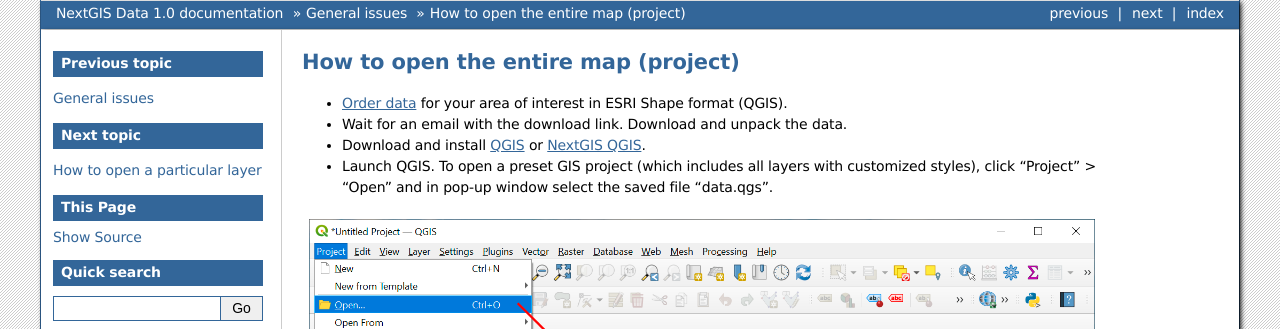
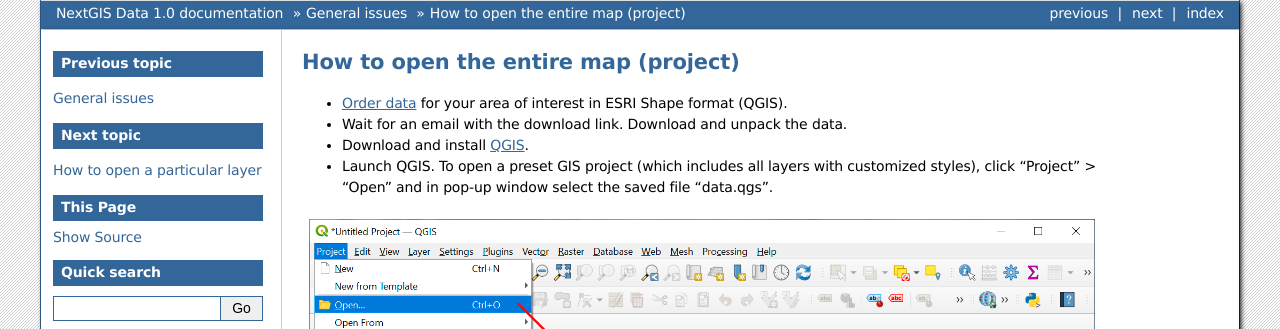
Before and after one commit to nextgis/docs_data, a Sphinx documentation site: the page built from source/open_map.rst, in a window 1280 px wide. Shown: the top 329 px of the page. Built offline with Sphinx 7.4.7, drawn with Linux system fonts in a browser that asks for light colours; formulas are drawn with MathJax 3; pages that are not in the unit, such as notebooks, are missing from menus.

Commit message:
Update open_map.rst
Remove NGQGIS

```diff
--- a/source/open_map.rst
+++ b/source/open_map.rst
@@ -5,7 +5,7 @@
 
 * `Order data <https://data.nextgis.com/en/>`_ for your area of interest in ESRI Shape format (QGIS).
 * Wait for an email with the download link. Download and unpack the data.
-* Download and install `QGIS <https://qgis.org/en/site/forusers/download.html>`_ or `NextGIS QGIS <https://nextgis.com/nextgis-qgis/>`_.
+* Download and install `QGIS <https://qgis.org/en/site/forusers/download.html>`_.
 * Launch QGIS. To open a preset GIS project (which includes all layers with customized styles), click "Project" > "Open" and in pop-up window select the saved file "data.qgs".
 
 .. figure:: _static/open_map1_en.png
```
